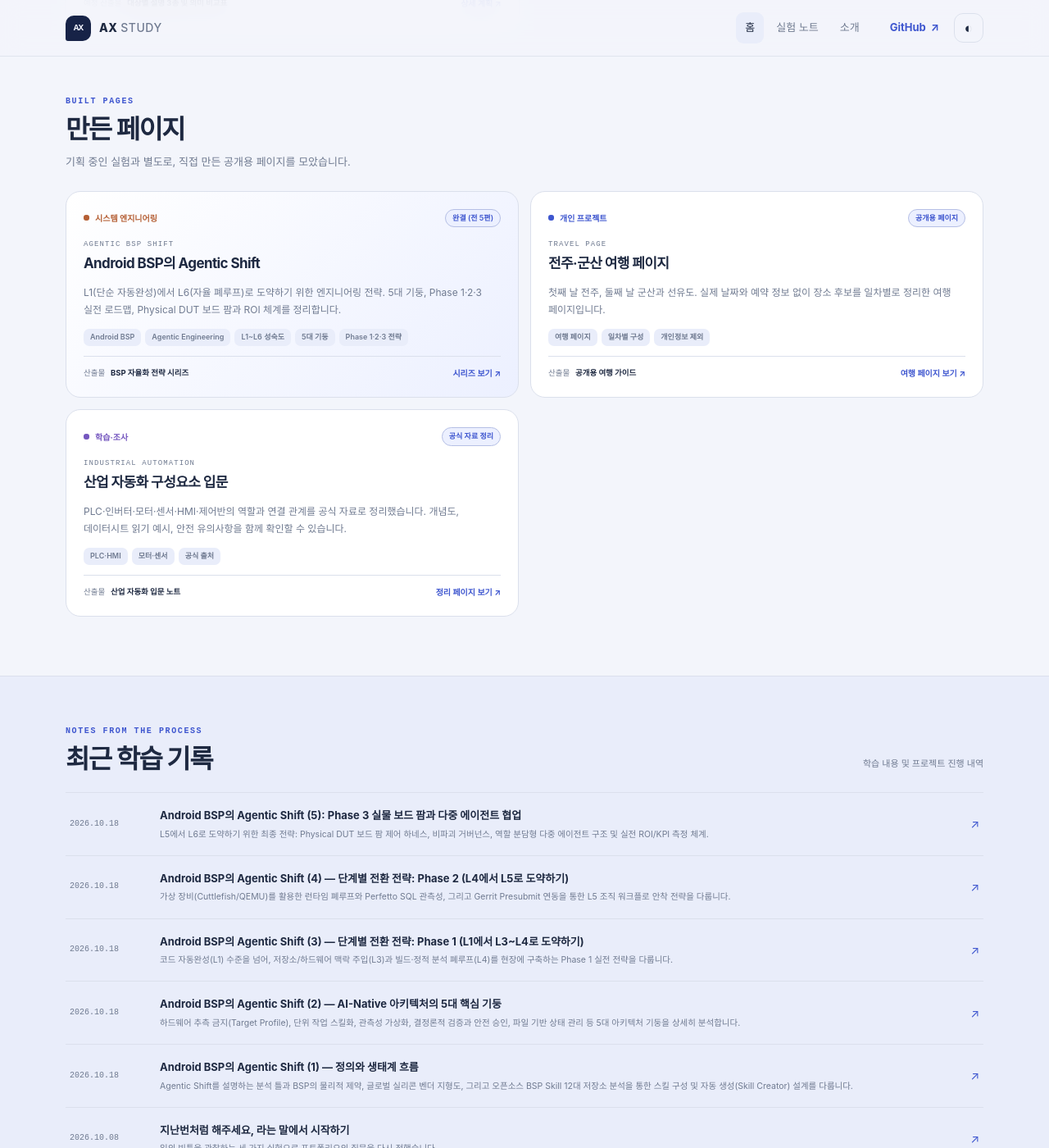
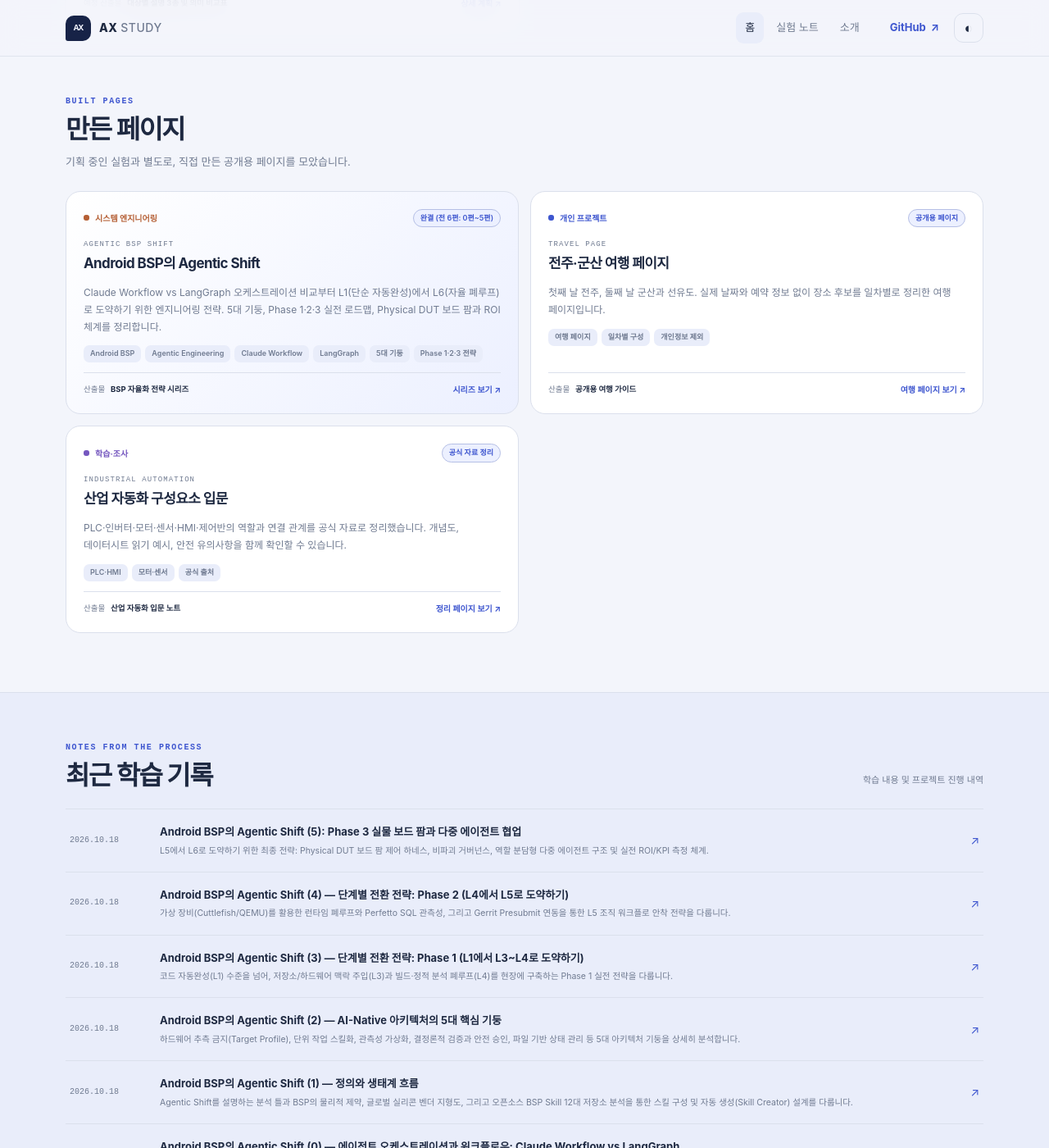
Before and after one commit to hkkoo/ax-study, a Jekyll site: the page built from index.md, in a window 1280 px wide and 1400 px high, scrolled down 1479 px. Shown: the whole window at 82% size. Built offline with Jekyll 4.4.1, drawn with Linux system fonts in a browser that asks for light colours; some of the changed lines change nothing that is shown; some of the changed text lies outside the part shown.

Commit message:
[verified][agy] add Part 0 post on Claude Workflow vs LangGraph orchestration

````diff
--- /dev/null
+++ b/_posts/2026-10-17-agentic-bsp-shift-frameworks-and-orchestration.md
@@ -0,0 +1,239 @@
+---
+layout: post
+title: "Android BSP의 Agentic Shift (0) — 에이전트 오케스트레이션과 워크플로우: Claude Workflow vs LangGraph"
+description: "Anthropic의 워크플로우 철학, Claude Code의 SOP(.agents/workflows) 및 MCP 구조, LangGraph의 상태 머신과 체크포인터, 그리고 ai-bsp-agent의 실제 피벗 사례를 통해 BSP에 최적화된 오케스트레이션 아키텍처를 분석합니다."
+date: 2026-10-17 23:00:00 +0900
+---
+
+AI 코딩 에이전트를 Android Platform, Linux Kernel, 임베디드 펌웨어 등 저수준 시스템 엔지니어링에 도입할 때 가장 먼저 마주치는 아키텍처 질문은 **"에이전트의 사고와 도구 실행 흐름을 어떤 프레임워크로 통제할 것인가?"**입니다.
+
+웹 앱이나 일반 비즈니스 로직과 달리, BSP(Board Support Package) 엔지니어링은 **수천만 줄의 코드베이스(AOSP), 수십 분에 달하는 빌드 시간, 그리고 잘못된 쓰기 작업 한 번에 보드가 영구 소손(Hard Brick)될 수 있는 물리적 위험**을 안고 있습니다. 이런 환경에서 단일 LLM에게 모든 판단을 맡기는 '만능 자율 에이전트(Do-everything Agent)'는 반드시 길을 잃거나 환각을 일으킵니다.
+
+현재 AI 에이전트 생태계에는 이 오케스트레이션 문제를 해결하기 위한 두 가지 강력한 패러다임이 존재합니다:
+1. **Anthropic의 경량 워크플로우 & 스킬 철학 (Claude Code Workflows & MCP)**
+2. **LangChain의 상태 머신 그래프 패러다임 (LangGraph)**
+
+본 글은 시리즈의 도입부(0편)로서 두 아키텍처의 이론적 배경, 실제 오픈소스 BSP 프로젝트의 시행착오와 피벗(Pivot) 교훈, 그리고 하드웨어 시스템 개발에 최적화된 오케스트레이션 전략을 심층 비교 분석합니다.
+
+---
+
+## 1. Anthropic의 철학: 워크플로우(Workflows) vs 자율 에이전트(Agents)
+
+2024년 12월 Anthropic이 발표한 기념비적 가이드인 **"Building Effective Agents"**는 복잡한 프레임워크의 과대광고를 걷어내고, 에이전트 시스템을 두 가지 근본적 범주로 명확히 정의했습니다:
+
+```mermaid
+flowchart LR
+    subgraph Workflows["1. Workflows (사전 정의된 결정론적 경로)"]
+        direction TB
+        W1["Prompt Chaining"] --> W2["Routing"]
+        W2 --> W3["Parallelization"]
+        W3 --> W4["Orchestrator-Workers"]
+        W4 --> W5["Evaluator-Optimizer"]
+    end
+
+    subgraph Agents["2. Autonomous Agents (동적 제어 루프)"]
+        direction TB
+        A1["Thought (가설 수립)"] --> A2["Action (도구 호출)"]
+        A2 --> A3["Observation (환경 관측)"]
+        A3 -->|Loop / Re-plan| A1
+    end
+```
+
+### 1.1 워크플로우(Workflows): 결정론적 코드 경로
+* **정의**: LLM과 도구가 **사전에 프로그래밍된 코드 경로와 조건문**을 통해 조율되는 시스템입니다.
+* **특징**: 예측 가능성이 높고, 디버깅이 쉬우며, 단위 테스트(Unit Test)로 동작을 100% 검증할 수 있습니다.
+* **5대 핵심 패턴**:
+  1. **Prompt Chaining**: 이전 단계의 출력이 다음 단계의 입력이 되는 순차 파이프라인.
+  2. **Routing**: 입력을 분류하여 적절한 전문 프롬프트나 도구로 분기.
+  3. **Parallelization**: 독립적인 서브태스크를 병렬 수행하거나 다수 투표(Voting)로 집계.
+  4. **Orchestrator-Workers**: 중앙 LLM이 작업을 분해하고 워커들에게 위임한 뒤 종합.
+  5. **Evaluator-Optimizer**: 생성자(Generator)와 평가자(Evaluator)가 피드백 루프를 돌며 품질을 개선.
+
+### 1.2 자율 에이전트(Agents): 동적 자율 루프
+* **정의**: LLM이 작업 수행 과정에서 **스스로 다음 행동과 도구 사용 여부를 결정**하며 환경과 상호작용하는 시스템입니다.
+* **특징**: 예상치 못한 변수가 많은 오픈엔드 문제(예: 대규모 저장소 내 버그 탐색)에 적합하지만, 무한 루프, 컨텍스트 드리프트(Context Drift), 비결정론적 실패 위험이 수반됩니다.
+
+> [!IMPORTANT]
+> **Anthropic의 황금률 (Rule of Thumb)**:
+> *"항상 가장 단순한 솔루션(단일 프롬프트 또는 단순 체이닝)부터 시작하라. 추가적인 자율성이 가져오는 이점이 지연 시간(Latency)과 비용, 복잡성의 대가를 상회할 때만 워크플로우로, 그리고 최종적으로 자율 에이전트로 확장하라."*
+
+---
+
+## 2. Claude Code 중심의 실전 워크플로우 아키텍처
+
+Anthropic의 철학을 터미널 개발 환경에 구현한 **Claude Code** 생태계는 복잡한 파이썬 오케스트레이션 프레임워크를 걷어내고, **"엔지니어가 읽을 수 있는 문서와 표준 프로토콜"**을 기반으로 에이전트를 제어합니다.
+
+### 2.1 SOP 기반 워크플로우 (`.agents/workflows/`)
+[`solitontech/arm-embedded-linux-lab`](https://github.com/solitontech/arm-embedded-linux-lab)은 실제 물리 ARM 보드(Raspberry Pi, STM32MP1 등) 벤치 랩을 구축하면서 `.agents/workflows/` 디렉터리에 표준 운용 절차(SOP)를 마크다운 파일로 정형화했습니다:
+
+* **SOP 구조**:
+  - `When to Use`: 에이전트가 이 절차를 트리거해야 하는 명확한 조건.
+  - `Prerequisites`: 사전에 충족되어야 하는 보드 프로필, 도커 상태, SD 카드 마운트 조건.
+  - `Steps`: `Fetch Firmware` → `Configure Boot Parameters` → `Build and Deploy` 단계별 명령어.
+  - `Files Touched`: 에이전트가 수정할 파일(`[MODIFY]`)과 생성할 파일(`[CREATE]`)을 엄격히 화이트리스트화하여 임의의 파일 훼손 차단.
+  - `Verify`: 성공 여부를 판정하는 결정론적 검증 단계.
+
+```markdown
+# .agents/workflows/uboot_sd_deploy.md 요약
+1. Fetch Firmware: make fetch-firmware BOARD=rpi4
+2. Configure Boot: configs/<board>/config.txt 및 boot.cmd 수정
+3. Build & Deploy: mkimage로 boot.cmd -> boot.scr 컴파일 후 SD 카드 배포
+4. Verify: 터미널 출력에서 u-boot.bin 및 boot.scr 복사 확인
+```
+
+### 2.2 점진적 노출(Progressive Disclosure) 스킬 (`SKILL.md`)
+Anthropic의 공식 [`skill-creator`](https://github.com/gitcomit8/agent-skills/tree/main/skill-creator) 표준에 따라 토큰을 최적화합니다:
+* **Level 1 (Metadata)**: 상시 컨텍스트에는 `name`과 `description`만 유지 (~100 토큰).
+* **Level 2 (Instructions)**: 스킬이 호출되었을 때만 `SKILL.md` 본문 로드.
+* **Level 3 (Resources)**: 필요한 순간에만 `scripts/`, `references/`를 선별 호출.
+
+### 2.3 Model Context Protocol (MCP) 하드웨어 브리지
+Claude Code는 독자적인 플러그인 대신 오픈 표준인 **MCP(Model Context Protocol)**를 통해 외부 도구와 통신합니다. `arm-embedded-linux-lab`의 `tools/mcp/server.py`는 FastMCP를 사용하여 물리 하드웨어를 에이전트의 표준 도구 세트로 노출합니다:
+* `lab_serial_log(board, lines, pattern)` / `lab_serial_send(board, text)`
+* `lab_boot_analyze(board)`: 커널 패닉 및 부팅 단계 기계적 분석
+* `lab_reboot(board, method)`: 스마트 플러그 전원 릴레이 / SysRq 리셋
+* `lab_bench_verify(board)`: 빌드 후 재부팅 및 시리얼 로그 사후 검증
+
+### 2.4 경량 서브에이전트와 블랙보드 패턴 (Sub-agent & Blackboard)
+[`liangyongqin/ai-bsp-knowledge-skill-sets`](https://github.com/liangyongqin/ai-bsp-knowledge-skill-sets)의 개발 로드맵에는 다음과 같은 핵심 결정이 기록되어 있습니다:
+> *"Claude Code sub-agents instead of LangGraph: Skills are Claude Code native; sub-agent pattern achieves Blackboard coordination without an external framework dependency."*
+
+외부 프레임워크 없이, Claude Code의 네이티브 서브에이전트들이 파일시스템(공유 마크다운, SQLite, Kuzu 그래프 DB)을 **블랙보드(Blackboard)** 삼아 정보를 교환하는 방식으로 오버헤드를 극소화했습니다.
+
+---
+
+## 3. LangGraph: 상태 머신 기반 에이전트 오케스트레이션
+
+**LangGraph**는 복잡한 다중 에이전트 시스템과 분기 의사결정을 **순환 가능한 상태 머신(Cyclic State Machine)**으로 모델링하는 강력한 파이썬 프레임워크입니다.
+
+```mermaid
+flowchart TD
+    START(["__start__"]) --> RouterNode["Router Node (의사결정)"]
+    RouterNode -->|Compile Error| BuildWorker["Build Fixer Node"]
+    RouterNode -->|Hardware Panic| DiagnosticWorker["Oops Analyzer Node"]
+    BuildWorker --> EvaluatorNode["Evaluator Node (재빌드 검증)"]
+    DiagnosticWorker --> EvaluatorNode
+    EvaluatorNode -->|FAIL (재시도)| RouterNode
+    EvaluatorNode -->|PASS| GateNode{"Human Approval Gate"}
+    GateNode -->|Approved| DeployNode["Flash & Boot Node"]
+    GateNode -->|Rejected| AbortNode(["__end__ (중단)"])
+    DeployNode --> END(["__end__"])
+```
+
+### 3.1 LangGraph의 3대 핵심 구성요소
+1. **State (전역 상태)**: 모든 노드가 공유하는 엄격하게 타입화된 스키마(`TypedDict` 또는 Pydantic). 에이전트의 대화 이력, 추출된 레지스터 값, 빌드 로그 등이 불변(Immutable) 상태 전이를 통해 관리됩니다.
+2. **Nodes (연산 단위)**: LLM 호출 또는 파이썬 함수. 현재 State를 입력받아 새로운 State 업데이트를 반환합니다.
+3. **Edges (전이 규칙)**:
+   - *Normal Edge*: 고정된 다음 노드로 진행.
+   - *Conditional Edge*: LLM의 판단이나 스크립트 실행 결과에 따라 다음 노드를 동적으로 라우팅.
+
+### 3.2 LangGraph만의 강력한 차별점
+* **순환 그래프(Cyclic Graphs)의 안전한 제어**:
+  - `Evaluator-Optimizer` 패턴이나 에이전트 루프를 구현할 때 필수적인 루프백을 네이티브 지원하며, `recursion_limit`을 통해 무한 루프를 방지합니다.
+* **시간 여행과 지속성 (Persistence & Time-Travel)**:
+  - `SqliteSaver`, `AsyncSqliteSaver`, PostgreSQL 기반의 Checkpointer가 매 슈퍼스텝(Super-step)마다 상태 스냅샷을 저장합니다.
+  - 장애 발생 시 특정 시점으로 상태를 되돌려 다른 가설을 시도(Time-Travel Replay)할 수 있습니다.
+* **일급 시민 인간 개입 승인 (Human-in-the-Loop)**:
+  - `interrupt_before=["deploy_node"]` 설정을 통해, 보드 플래싱이나 eFuse 쓰기 직전에 그래프 실행을 일시 중단하고 엔지니어의 승인 입력(`Command(resume=...)`)을 안전하게 대기할 수 있습니다.
+
+---
+
+## 4. 실전 저장소의 뼈아픈 교훈: LangGraph에서 Agent Skills로의 피벗
+
+오픈소스 BSP 저장소를 분석하면서 발견한 가장 극적인 사례는 [`liangyongqin/ai-bsp-agent`](https://github.com/liangyongqin/ai-bsp-agent)의 **아키텍처 대전환(Pivot)**입니다. 이 프로젝트는 당초 야심 찬 LangGraph 기반 멀티 에이전트 팩토리로 시작했으나, 실전 운영 과정에서 심각한 한계에 부딪혀 패러다임을 전면 전환했습니다.
+
+### 4.1 초기 아키텍처: LangGraph Meta-Agent Factory
+`ai-bsp-agent`의 초기 설계는 화려했습니다:
+* **Orchestrator**: LangGraph 기반 슈퍼그래프
+* **Product Owner Node**: 요구사항 분석 및 스프린트 계획
+* **Architect Node**: 청사진 수립 및 인터페이스 정의
+* **Engineer Node (Jules)**: 격리된 Docker 컨테이너에서 코드 작성 및 Git PR 생성
+* **QA Verifier Node**: 가상 샌드박스에서 빌드 및 테스트 수행
+
+### 4.2 실제 마주친 치명적 문제점 (`issues.md` 분석)
+프로젝트의 `history/issues.md`와 `history/PIVOT_PLAN.md`에 기록된 실제 실패 원인들은 에이전틱 엔지니어링의 현실을 적나라하게 보여줍니다:
+
+1. **폴링 지연과 재귀 한도 소진 (Recursion Limit Exhaustion)**:
+   - 외부 비동기 작업(PR 생성 등)을 기다리는 동안 `route_watch_tower` 노드가 600초 간격으로 폴링 루프를 돌았습니다.
+   - 조건이 충족되지 않으면 LangGraph의 기본 재귀 제한(100회)에 걸려 프로세스가 강제 종료되었으며, 이 과정에서 무려 16시간(600s × 100)이 낭비되었습니다.
+2. **체크포인터 오염과 상태 불일치 (Stale Checkpoint Corruption)**:
+   - 고정된 `thread_id = "studio-session-v1"`을 사용하면서, 이전 실행의 실패 상태가 SQLite 체크포인터에 누적되었습니다.
+   - 새 테스트를 실행할 때 이전 스프린트의 오염된 상태가 복원되어 기괴한 회귀 버그를 유발했습니다.
+3. **인프라 오버헤드가 도메인 가치를 압도**:
+   - 4개 에이전트 간의 Git 브랜치 동기화, Docker 볼륨 마운트 충돌, 네임스페이스 격리 관리에 투입되는 노력이 실제 커널/BSP 디버깅 가치보다 훨씬 커졌습니다.
+
+### 4.3 피벗(Pivot)의 결론: "Anthropic Agent Skill 패러다임으로의 전환"
+`PIVOT_PLAN.md`에서 저자는 다음과 같이 선언하며 아키텍처를 전면 재구축했습니다:
+
+> *"우리는 '자동 코드 생성 공장(Automated Code-Gen Factory)' 패러다임을 포기한다. 인프라 오버헤드가 도메인 가치를 넘어섰기 때문이다. 우리는 **Anthropic Tool-Use / Agent Skill 패러다임**을 채택한다.*
+> *AI에게 코드를 직접 쓰라고 요구하는 대신, 고수준 추론 LLM에게 인간이 작성한 **결정론적 순수 파이썬 도구(`tools/bsp_diagnostics/`)**를 장착하여 로그를 파싱하고 커널/하드웨어 장애를 진단하도록 전환한다."*
+
+그 결과, 복잡한 서브그래프들을 모두 동결(Frozen)하고, **입출력이 엄격한 Pydantic 스키마와 순수 파이썬 파서, 그리고 점진적 노출 마크다운 스킬**의 단순하고 단단한 구조로 회귀하여 성공을 거두었습니다.
+
+---
+
+## 5. 체계적 비교: Claude Workflow vs LangGraph
+
+두 프레임워크의 특성을 임베디드 및 Android BSP 엔지니어링 관점에서 대조하면 다음과 같습니다:
+
+| 비교 항목 | Claude Code Workflow + MCP | LangGraph (StateGraph) |
+|---|---|---|
+| **설계 철학** | **문서(SOP)와 도구 중심**<br/>(Markdown, FastMCP, Shell 직접 연동) | **상태 머신과 그래프 중심**<br/>(StateGraph, Nodes, Edges, Python 코드) |
+| **상태 관리 방식** | **파일시스템 & 블랙보드**<br/>(`.agent-state/`, Git, 로컬 로그, SQLite) | **인메모리 전역 상태 & 체크포인터**<br/>(`TypedDict`, SQLite/Postgres DB) |
+| **추론 통제 방식** | 마크다운 SOP 단계 및 프롬프트 규약 준수 | 노드 간 프로그래밍된 조건부 엣지(`conditional_edges`) |
+| **실행 환경** | 개발자 터미널(CLI) 및 로컬 셸 직접 상호작용 | 파이썬 애플리케이션 런타임 및 백엔드 서버 |
+| **하드웨어 벤치 제어** | **매우 우수**: FastMCP를 통해 시리얼, 전원, 부팅 로그를 직관적으로 제어 | 보통: 노드 내에서 파이썬 서브프로세스/시리얼 라이브러리 래핑 필요 |
+| **장애 복구 및 지속성** | 로그 파일 기반 사후 분석, Git 리셋 | **매우 우수**: Checkpointer를 통한 정밀한 타임머신 롤백 |
+| **승인 게이트 (HITL)** | 터미널 대화형 프롬프트 또는 사전 스크립트 잠금 | **우수**: 프레임워크 레벨의 `interrupt_before/after` 제공 |
+| **복잡도 및 러닝커브** | 낮음 (표준 마크다운 작성 및 Python 함수 정의) | 높음 (상태 그래프 모델링, 리듀서 함수, 체크포인트 관리) |
+| **BSP 적합 영역** | **L1~L4 레벨**: 일상적 개발자 워크플로,<br/>보드 온보딩, U-Boot/커널 빌드 & 벤치 디버깅 | **L5~L6 레벨**: 분산 보드 팜 오케스트레이션,<br/>다중 에이전트 교차 검증, 복잡한 CI/CD 트리 |
+
+---
+
+## 6. Android BSP를 위한 하이브리드 아키텍처 권고안
+
+결론적으로, BSP 엔지니어링에서 **"Claude Workflow와 LangGraph 중 하나만 골라야 하는가?"**에 대한 답은 **"아니다(No)"**입니다. 두 패러다임은 상호 배타적이지 않으며, 시스템의 계층에 따라 최적의 역할이 명확히 나뉩니다:
+
+```mermaid
+flowchart TD
+    subgraph EnterpriseLayer["상위 계층: 엔터프라이즈 CI/CD & 보드 팜 (L5~L6)"]
+        LG["LangGraph Orchestrator"]
+        LG -->|State Checkpointing| DB[(Postgres State DB)]
+        LG -->|HITL Approval| Gate["Formal Release Gate"]
+    end
+
+    subgraph DeveloperLayer["실행 계층: 실물 보드 벤치 & 로컬 개발 환경 (L1~L4)"]
+        CC["Claude Code / Agentic CLI"]
+        WF[".agents/workflows/ (SOP 마크다운)"]
+        SK["Agent Skills (SKILL.md)"]
+        MCP["MCP Server (Hardware Tool Bridge)"]
+        DUT["물리 하드웨어 DUT (UART, Relay, TFTP)"]
+
+        CC --- WF
+        CC --- SK
+        CC --> MCP
+        MCP --> DUT
+    end
+
+    LG -->|Task Dispatch & Session Run| CC
+```
+
+### 6.1 실행 계층(Execution Plane): Claude Code Workflow + FastMCP (L1~L4)
+* **적용 대상**: 개발자 개인 워크스테이션, 실물 보드 벤치 셋업, 일상적인 빌드 에러 수정, Device Tree 포팅.
+* **권장 이유**: 복잡한 파이썬 그래프 프레임워크 없이도, 엔지니어가 읽을 수 있는 마크다운 SOP(`.agents/workflows/`)와 가벼운 MCP 도구만으로 물리 하드웨어를 안전하고 민첩하게 다룰 수 있습니다.
+
+### 6.2 오케스트레이션 계층(Control Plane): LangGraph State Machine (L5~L6)
+* **적용 대상**: 수십 대의 보드가 물려 있는 원격 보드 팜(Board Farm), 야간 회귀 테스트(Nightly Regression), Gerrit Presubmit 검증 파이프라인.
+* **권장 이유**: 장시간 실행되는 비동기 작업의 중단·재개, 실패 시 이전 체크포인트로의 롤백, 그리고 엄격한 상태 전이와 다중 에이전트 간의 역할 분담(Orchestrator-Workers)이 필수적이기 때문입니다.
+
+---
+
+## 7. 앞으로 이어질 내용
+
+오케스트레이션 프레임워크의 본질을 이해했다면, 이제 실제 Android 및 임베디드 BSP 생태계가 이 기술을 어떻게 수용하고 있는지 살펴볼 차례입니다:
+
+- **[제1편: Android BSP의 Agentic Shift 정의와 생태계 흐름]({{ '/posts/agentic-bsp-shift-definition-and-landscape/' | relative_url }})**: L1~L6 성숙도 모델, 글로벌 11개 실리콘 벤더 지형도, 12대 오픈소스 저장소 분석, 그리고 무환각 5계층 스킬 구조
+- **[제2편: AI-Native BSP 아키텍처의 5대 기둥]({{ '/posts/agentic-bsp-shift-five-pillars/' | relative_url }})**: Target Profile, Focused Skills, Observability 가상화, Deterministic Verifier, State Outside Conversation
+- **[제3편: 단계별 전환 전략 (Phase 1: L1에서 L3~L4로 도약하기)]({{ '/posts/agentic-bsp-shift-phase1-strategy/' | relative_url }})**: 호스트 빌드 & 정적 진단의 자율 폐루프 구축
+- **[제4편: Phase 2: L4에서 L5로 (Virtual DUT & 런타임 관측성)]({{ '/posts/agentic-bsp-shift-phase2-strategy/' | relative_url }})**: Cuttlefish/QEMU 가상 장치 부팅 및 Perfetto SQL 질의
+- **[제5편: Phase 3: L5에서 L6로 (Physical DUT 보드 팜과 다중 에이전트 협업 체계)]({{ '/posts/agentic-bsp-shift-phase3-strategy/' | relative_url }})**: 실물 보드 팜, 하드웨어 루프, 정량적 ROI/KPI 측정 체계
--- a/_posts/2026-10-18-agentic-bsp-shift-definition-and-landscape.md
+++ b/_posts/2026-10-18-agentic-bsp-shift-definition-and-landscape.md
@@ -306,8 +306,10 @@
 
 ## 7. 앞으로 이어질 내용 (시리즈 목차)
 
-Android BSP의 Agentic 전환은 단순히 도구를 연결하는 것을 넘어, 하드웨어 지식과 안전 거버넌스를 아우르는 체계적인 엔지니어링 작업입니다. 이어지는 글들에서는 이 설계를 바탕으로 실전 환경을 단계별로 구축해 나갑니다:
+Android BSP의 Agentic 전환은 단순히 도구를 연결하는 것을 넘어, 하드웨어 지식과 안전 거버넌스를 아우르는 체계적인 엔지니어링 작업입니다. 본 시리즈 전체 목차는 다음과 같습니다:
 
+- **[제0편: 에이전트 오케스트레이션과 워크플로우 (Claude Workflow vs LangGraph)]({{ '/posts/agentic-bsp-shift-frameworks-and-orchestration/' | relative_url }})**: Anthropic의 워크플로우 철학, Claude Code의 SOP(.agents/workflows) 및 FastMCP 구조, LangGraph 상태 머신과 체크포인터, 그리고 ai-bsp-agent의 실제 피벗 사례
+- **[제1편: Android BSP의 Agentic Shift 정의와 생태계 흐름]({{ '/posts/agentic-bsp-shift-definition-and-landscape/' | relative_url }})** (현재 글): L1~L6 성숙도 모델, 글로벌 11개 실리콘 벤더 지형도, 12대 오픈소스 저장소 분석, 무환각 5계층 스킬 구조
 - **[제2편: AI-Native BSP 아키텍처의 5대 기둥]({{ '/posts/agentic-bsp-shift-five-pillars/' | relative_url }})**: Target Profile, Focused Skills, Observability, Deterministic Verifier, State Outside Conversation
 - **[제3편: 단계별 전환 전략 (Phase 1: L1에서 L3~L4로 도약하기)]({{ '/posts/agentic-bsp-shift-phase1-strategy/' | relative_url }})**: 호스트 빌드 & 정적 진단의 자율 폐루프 구축
 - **[제4편: Phase 2: L4에서 L5로 (Virtual DUT & 런타임 관측성)]({{ '/posts/agentic-bsp-shift-phase2-strategy/' | relative_url }})**: Cuttlefish/QEMU 가상 장치 부팅 및 Perfetto SQL 질의
--- a/index.md
+++ b/index.md
@@ -71,11 +71,11 @@
     <p class="section-intro">기획 중인 실험과 별도로, 직접 만든 공개용 페이지를 모았습니다.</p>
     <div class="showcase-grid">
     <article class="showcase-card card-featured">
-      <div class="card-top"><span class="category-label label-automation">시스템 엔지니어링</span><span class="project-status status-done">완결 (전 5편)</span></div>
+      <div class="card-top"><span class="category-label label-automation">시스템 엔지니어링</span><span class="project-status status-done">완결 (전 6편: 0편~5편)</span></div>
       <div><p class="project-number">AGENTIC BSP SHIFT</p><h3>Android BSP의 Agentic Shift</h3></div>
-      <p class="project-summary">L1(단순 자동완성)에서 L6(자율 폐루프)로 도약하기 위한 엔지니어링 전략. 5대 기둥, Phase 1·2·3 실전 로드맵, Physical DUT 보드 팜과 ROI 체계를 정리합니다.</p>
-      <div class="card-tags"><span>Android BSP</span><span>Agentic Engineering</span><span>L1~L6 성숙도</span><span>5대 기둥</span><span>Phase 1·2·3 전략</span></div>
-      <div class="card-bottom"><span>산출물 <b>BSP 자율화 전략 시리즈</b></span><a href="{{ '/posts/agentic-bsp-shift-definition-and-landscape/' | relative_url }}">시리즈 보기 <span aria-hidden="true">↗</span></a></div>
+      <p class="project-summary">Claude Workflow vs LangGraph 오케스트레이션 비교부터 L1(단순 자동완성)에서 L6(자율 폐루프)로 도약하기 위한 엔지니어링 전략. 5대 기둥, Phase 1·2·3 실전 로드맵, Physical DUT 보드 팜과 ROI 체계를 정리합니다.</p>
+      <div class="card-tags"><span>Android BSP</span><span>Agentic Engineering</span><span>Claude Workflow</span><span>LangGraph</span><span>5대 기둥</span><span>Phase 1·2·3 전략</span></div>
+      <div class="card-bottom"><span>산출물 <b>BSP 자율화 전략 시리즈</b></span><a href="{{ '/posts/agentic-bsp-shift-frameworks-and-orchestration/' | relative_url }}">시리즈 보기 <span aria-hidden="true">↗</span></a></div>
     </article>
     <article class="showcase-card">
       <div class="card-top"><span class="category-label">개인 프로젝트</span><span class="project-status status-done">공개용 페이지</span></div>
````
